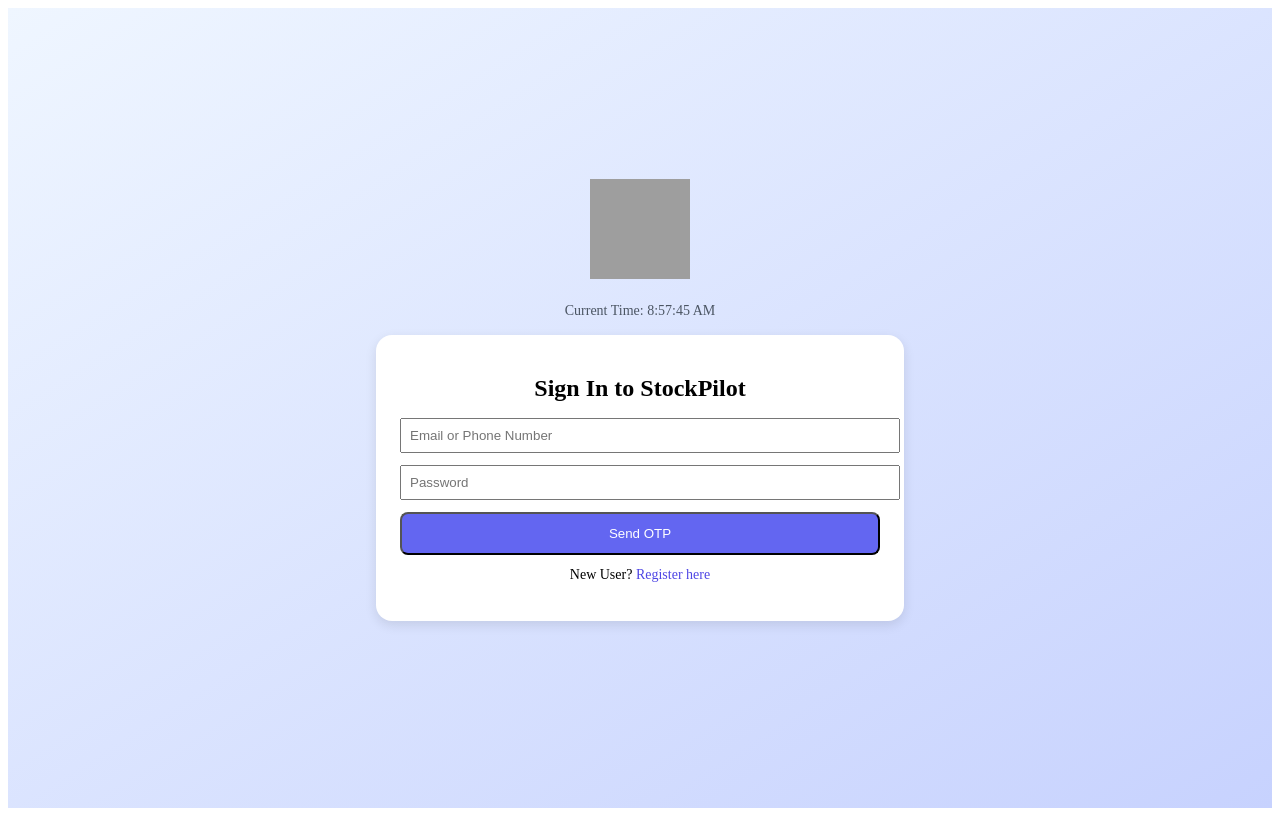
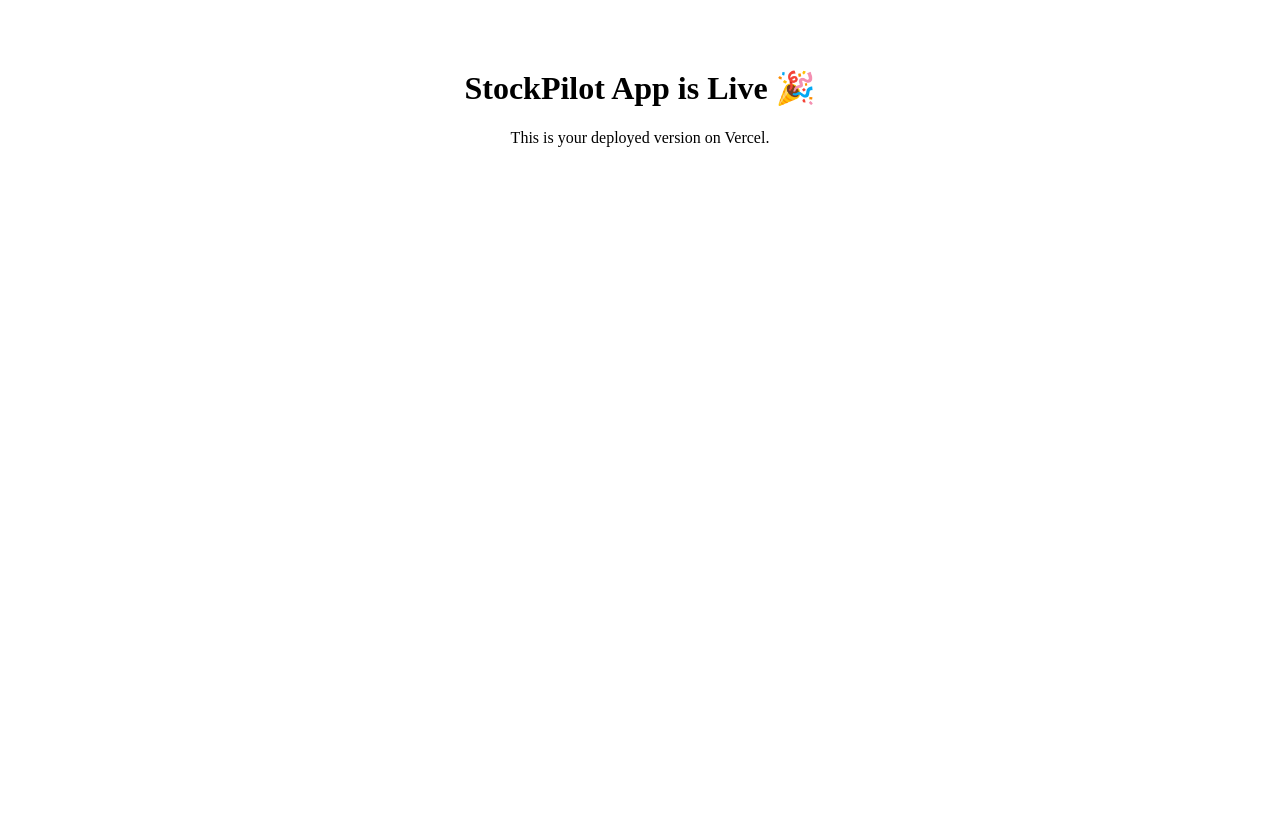
Before and after one commit to Shrijana18/stockpilot-app, a React (Create React App) app: page / in a window 1280 px wide. Built offline with nearby package versions, Linux system fonts and the light colour scheme; grey boxes are pictures that could not be loaded.

Commit message:
Add files via upload

```diff
--- a/App.js
+++ b/App.js
@@ -1,128 +1,11 @@
-import React, { useState, useEffect } from "react";
-import { motion } from "framer-motion";
 
-const securityQuestions = [
-  "What was your childhood nickname?",
-  "What is the name of your first pet?",
-  "What is your mother’s maiden name?",
-  "What is the name of your first school?",
-  "What was your dream job as a child?"
-];
-
+import React from 'react';
 function App() {
-  const [isRegistered, setIsRegistered] = useState(false);
-  const [showRegister, setShowRegister] = useState(false);
-  const [otpSent, setOtpSent] = useState(false);
-  const [otp, setOtp] = useState("");
-  const [email, setEmail] = useState("");
-  const [confirmEmail, setConfirmEmail] = useState("");
-  const [otpTimer, setOtpTimer] = useState(120);
-  const [currentTime, setCurrentTime] = useState(new Date());
-
-  useEffect(() => {
-    const clock = setInterval(() => {
-      setCurrentTime(new Date());
-    }, 1000);
-    return () => clearInterval(clock);
-  }, []);
-
-  useEffect(() => {
-    let timer;
-    if (otpSent && otpTimer > 0) {
-      timer = setInterval(() => {
-        setOtpTimer((prev) => prev - 1);
-      }, 1000);
-    }
-    return () => clearInterval(timer);
-  }, [otpSent, otpTimer]);
-
-  const handleRegisterClick = () => {
-    setOtpSent(true);
-    setOtpTimer(120);
-    setTimeout(() => console.log("OTP Sent to Email/Phone"), 1000);
-  };
-
-  const handleOtpValidation = () => {
-    if (otp === "123456") {
-      setIsRegistered(true);
-    } else {
-      alert("Invalid OTP");
-    }
-  };
-
   return (
-    <div style={{ minHeight: '100vh', display: 'flex', flexDirection: 'column', alignItems: 'center', justifyContent: 'center', background: 'linear-gradient(to bottom right, #eff6ff, #c7d2fe)' }}>
-      <motion.div initial={{ scale: 0.8, opacity: 0 }} animate={{ scale: 1, opacity: 1 }} style={{ textAlign: 'center' }}>
-        <img src="/logo.png" alt="StockPilot Logo" style={{ width: 100, height: 100, marginBottom: 20 }} />
-        <div style={{ fontSize: '0.875rem', color: '#4b5563', marginBottom: 16 }}>
-          Current Time: {currentTime.toLocaleTimeString()}
-        </div>
-        {!isRegistered ? (
-          <div style={{ maxWidth: 480, width: '100%', padding: 24, background: 'white', borderRadius: 16, boxShadow: '0 4px 12px rgba(0,0,0,0.1)', marginBottom: 16 }}>
-            <h1 style={{ fontSize: '1.5rem', fontWeight: 'bold', marginBottom: 16 }}>Sign In to StockPilot</h1>
-            <input placeholder="Email or Phone Number" style={{ width: '100%', padding: 8, marginBottom: 12 }} />
-            <input type="password" placeholder="Password" style={{ width: '100%', padding: 8, marginBottom: 12 }} />
-            <button style={{ width: '100%', padding: 12, backgroundColor: '#6366f1', color: 'white', borderRadius: 8 }}>Send OTP</button>
-            <p style={{ fontSize: '0.875rem', textAlign: 'center', marginTop: 12 }}>
-              New User? <span onClick={() => setShowRegister(true)} style={{ color: '#4f46e5', cursor: 'pointer' }}>Register here</span>
-            </p>
-          </div>
-        ) : (
-          <div style={{ color: '#16a34a', fontSize: '1.25rem', fontWeight: '600' }}>
-            Welcome to your dashboard, StockPilot User!
-          </div>
-        )}
-
-        {showRegister && (
-          <div style={{ maxWidth: 640, width: '100%', marginTop: 24, padding: 24, borderRadius: 16, backgroundColor: 'white', boxShadow: '0 4px 16px rgba(0,0,0,0.1)' }}>
-            <h2 style={{ fontSize: '1.25rem', fontWeight: 'bold', marginBottom: 16 }}>Register Your Business</h2>
-            <div style={{ display: 'grid', gridTemplateColumns: '1fr 1fr', gap: 16 }}>
-              <input placeholder="Title (Mr/Ms/Mrs)" />
-              <input placeholder="Registered Business Name" />
-              <input placeholder="Business Purpose" />
-              <input placeholder="Owner Name" />
-              <input placeholder="Co-Owner Name" />
-              <input placeholder="Email Address" value={email} onChange={(e) => setEmail(e.target.value)} />
-              <div>
-                <input placeholder="Confirm Email" value={confirmEmail} onChange={(e) => setConfirmEmail(e.target.value)} />
-                {confirmEmail.length > 0 && (
-                  <p style={{ fontSize: '0.75rem', marginTop: 4, color: email === confirmEmail ? 'green' : 'red' }}>
-                    {email === confirmEmail ? "Emails match ✅" : "Emails do not match ❌"}
-                  </p>
-                )}
-              </div>
-              <input placeholder="Phone Number with Country Code" />
-              <select>
-                {securityQuestions.map((q, idx) => (
-                  <option key={idx} value={q}>{q}</option>
-                ))}
-              </select>
-              <input placeholder="Security Answer" />
-              <input placeholder="Business Type" />
-              <input placeholder="Sub Category (Searchable)" />
-              <input placeholder="Physical Address" />
-              <input placeholder="Street, Zip Code, City, Country" />
-              <input placeholder="Billing Address or Same as Physical" />
-            </div>
-            <button onClick={handleRegisterClick} style={{ width: '100%', marginTop: 16, padding: 12, backgroundColor: '#4f46e5', color: 'white', borderRadius: 8 }}>
-              Register & Send OTP
-            </button>
-          </div>
-        )}
-
-        {otpSent && (
-          <div style={{ maxWidth: 400, width: '100%', marginTop: 24, padding: 24, borderRadius: 16, backgroundColor: 'white', boxShadow: '0 4px 16px rgba(0,0,0,0.1)' }}>
-            <h2 style={{ fontSize: '1.25rem', fontWeight: '600', marginBottom: 12 }}>Verify OTP</h2>
-            <input placeholder="Enter OTP received on email/phone" value={otp} onChange={(e) => setOtp(e.target.value)} style={{ width: '100%', padding: 8, marginBottom: 12 }} />
-            <p style={{ fontSize: '0.875rem', color: '#4b5563', marginBottom: 8 }}>OTP expires in: {Math.floor(otpTimer / 60)}:{(otpTimer % 60).toString().padStart(2, '0')}</p>
-            <button onClick={handleOtpValidation} style={{ width: '100%', padding: 12, backgroundColor: '#16a34a', color: 'white', borderRadius: 8 }}>
-              Confirm and Create Account
-            </button>
-          </div>
-        )}
-      </motion.div>
+    <div style={{ padding: 40, textAlign: 'center' }}>
+      <h1>StockPilot App is Live 🎉</h1>
+      <p>This is your deployed version on Vercel.</p>
     </div>
   );
 }
-
 export default App;
```
